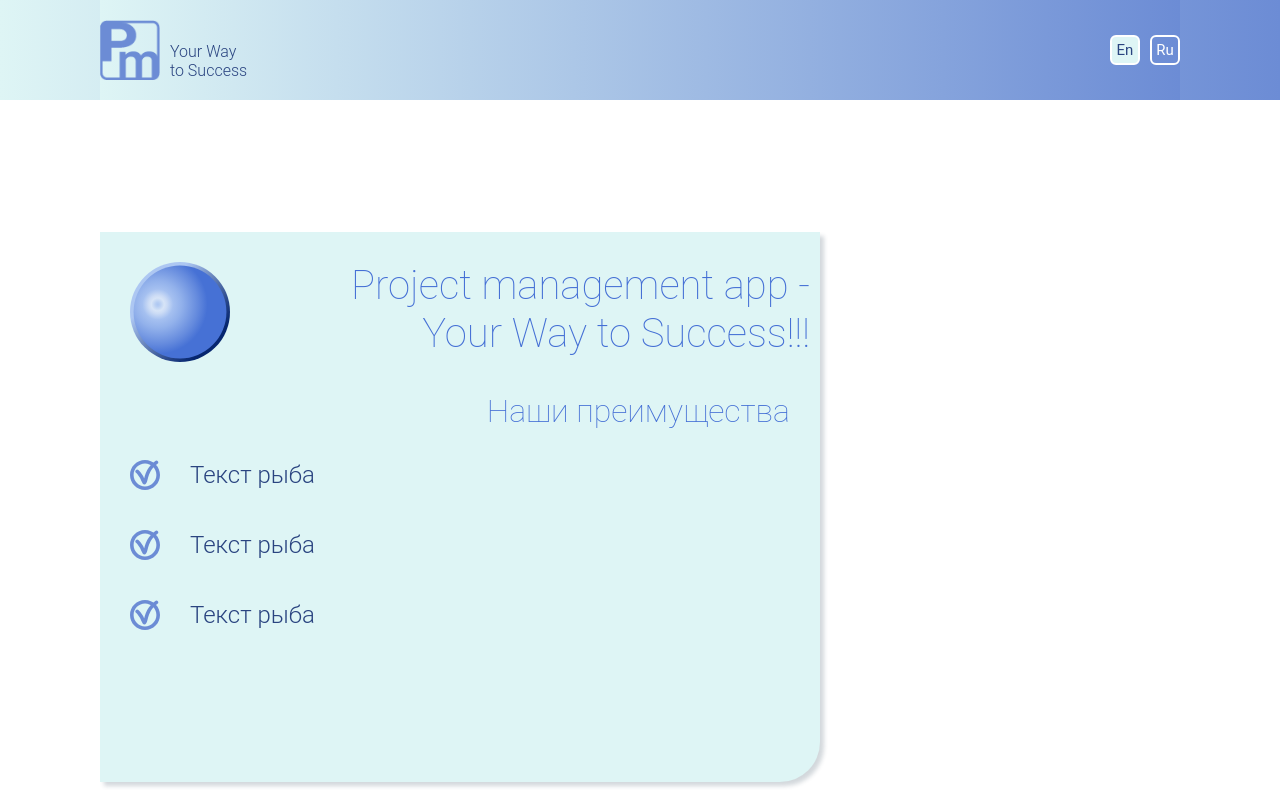
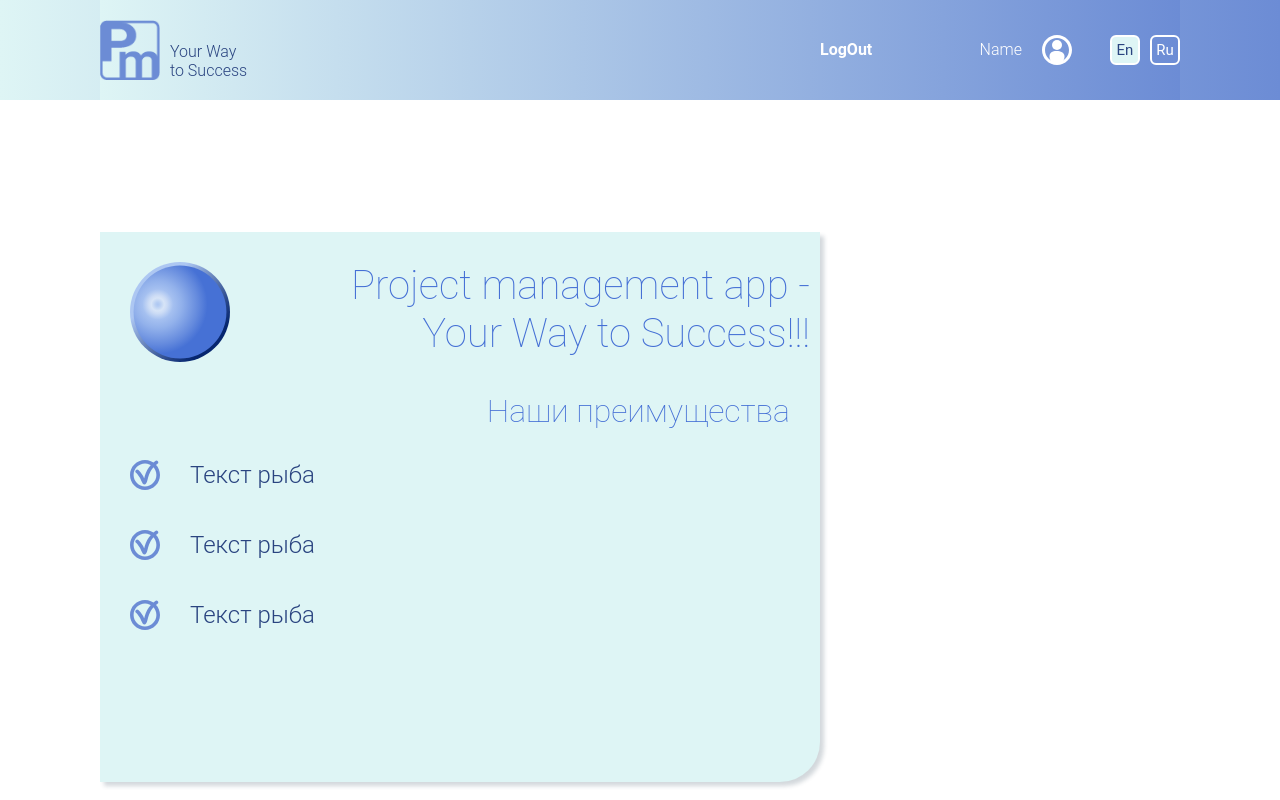
Before and after one commit to MaryAnzh/project-management-app-team, an Angular app: page /info in a window 1280 px wide. Shown: the top 800 px of the page. Built offline with nearby package versions, Linux system fonts and the light colour scheme.

Commit message:
feat: add header auth view class

```diff
--- a/src/app/core/components/header/header.component.html
+++ b/src/app/core/components/header/header.component.html
@@ -15,27 +15,41 @@
     </section>
 
     <section
-    *ngIf="isAuth"
-    [ngClass]="{'header__wrap__section': true, 'header__wrap__section__nav': isAuth}">
+      *ngIf="isAuth"
+      [ngClass]="{'header__wrap__section': true, 'header__wrap__section__nav':
+      isAuth}">
 
     </section>
 
     <section
-    [ngClass]="{'header__wrap__section': true, 'header-languages': isAuth}">
-      <div class="header__wrap__section__auth"
-      *ngIf="!isAuth"
-      >
-        <div>
-          <a
+      [ngClass]="{'header__wrap__section': true, 'header-languages': isAuth}">
+      <div class="header__wrap__section__auth">
+        <ng-container
+          *ngIf="!isAuth">
+          <div
             class="header__wrap__section__auth__login"
-            [routerLink]="['/auth/login']">Login</a>
-        </div>
-        <div>
-          <a
+            [routerLink]="['/auth/login']">
+            <a>Login</a>
+          </div>
+          <div
             class="header__wrap__section__auth__registration"
-            routerLink="/auth/registration">Registration</a>
-        </div>
+            routerLink="/auth/registration">
+            <a>Registration</a>
+          </div>
+        </ng-container>
 
+        <ng-container
+          *ngIf="isAuth">
+          <div
+            class="header__wrap__section__auth__logout"
+            [routerLink]="['/info']">
+            <a>LogOut</a>
+          </div>
+          <div class="header__wrap__section__auth__user-info">
+            <p>Name</p>
+            <img src="../../../../assets/header/user-icon.svg" alt="user icon">
+          </div>
+        </ng-container>
       </div>
 
       <div class="header__wrap__section__languages">
--- a/src/app/core/components/header/header.component.scss
+++ b/src/app/core/components/header/header.component.scss
@@ -59,7 +59,9 @@ $additionalColorLight: #8ddada;
         align-items: center;
         justify-content: space-between;
 
-        div {
+        &__login,
+        &__logout,
+        &__registration {
           @media (max-width: 720px) {
 
             height: 40px;
@@ -84,15 +86,29 @@ $additionalColorLight: #8ddada;
             transition: .3;
           }
 
-
-
-
           &:hover {
             text-decoration: underline;
           }
 
           &:active {
             color: #6C8CD5;
+          }
+        }
+
+        &__user-info {
+          display: flex;
+          width: 100%;
+          justify-content: flex-end;
+          align-items: center;
+
+          p {
+            color: #ffffff;
+            font-size: 16px;
+            padding-right: 20px;
+          }
+
+          img {
+            width: 30px;
           }
         }
       }
```
Also changed, not shown: src/assets/header/user-icon.svg (added).
